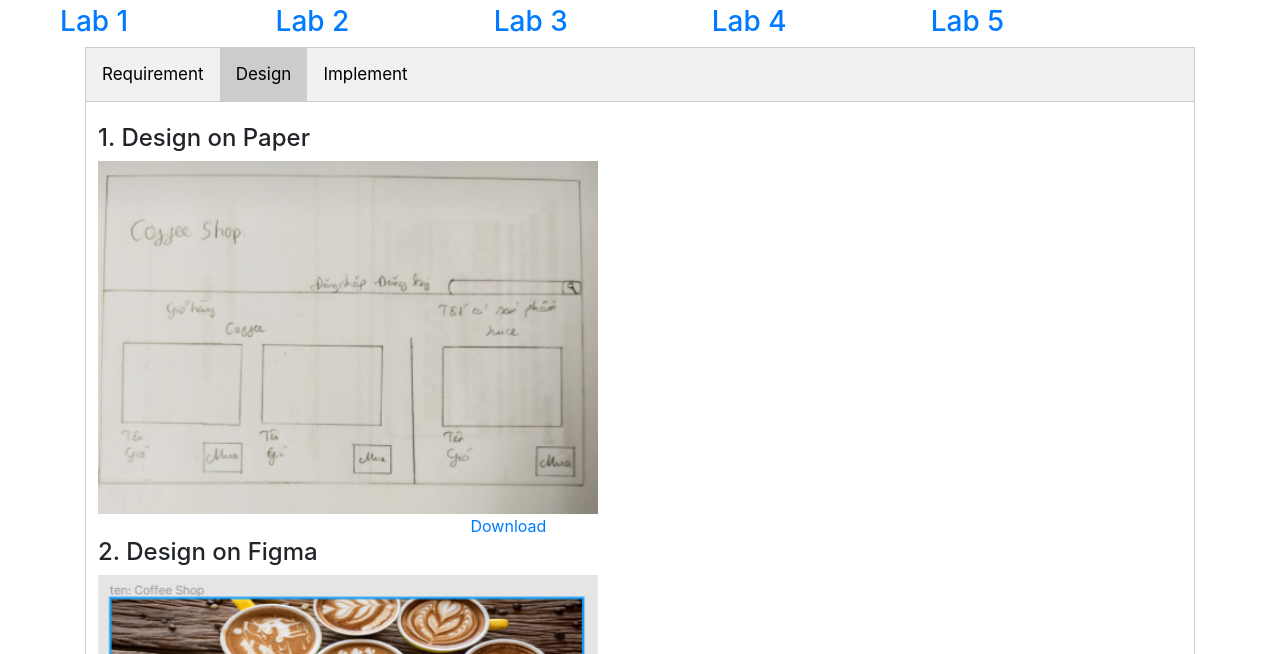
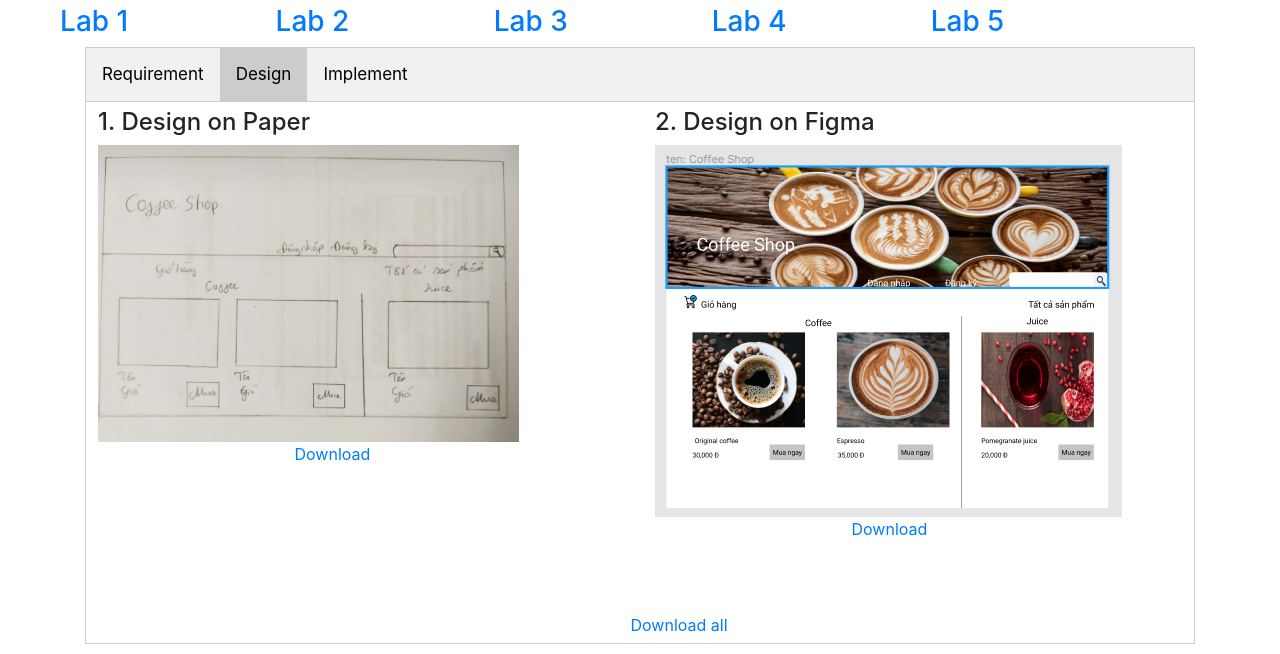
Before and after one commit to lethidieuhuong99/lethidieuhuong99.github.io, a plain HTML site: page lab1.html in a window 1280 px wide. Both pictures are taken after a click on the button "Design". Shown: the part 146-800 px from the top of the page. Drawn offline with nearby package versions, Linux system fonts and the light colour scheme.

Commit message:
Update lab1.html

```diff
--- a/lab1.html
+++ b/lab1.html
@@ -82,30 +82,30 @@
 
             <div id="Requirement" class="tabcontent">
                 <p>
-                    <b>Yêu cầu</b>: Chọn 1 đối tượng bất kỳ trong thế giới thực, ví dụ như <b>sinh viên</b>, <b>môn học</b>, <b>giảng viên</b>,… để thiết kế trên phần
+                    Chọn 1 đối tượng bất kỳ trong thế giới thực, ví dụ như <b>sinh viên</b>, <b>môn học</b>, <b>giảng viên</b>,… để thiết kế trên phần
 					mềm một chức năng trên web để <b>thêm</b>, <b>sửa</b>, <b>xóa</b>, <b>tìm kiếm</b> cho đối tượng đó.
                 </p>
             </div>
 
             <div id="Design" class="tabcontent">
-                <p>
-                    <h4 class="design"> 1. Design on Paper </h4>
-					<img src = "H.jpg" title="Design" width = 500px height 500px/></br>
-					&emsp;&emsp;&emsp;&emsp;&emsp;&emsp;&emsp;&emsp;&emsp;&emsp;&emsp;&emsp;&emsp;&emsp;&emsp;&emsp;&emsp;&emsp;&emsp;&emsp;&emsp;&emsp;&emsp;
-					<a class="download" href= "H.jpg" download = "H.jpg">Download</a>
-					&emsp;&emsp;&emsp;&emsp;&emsp;
+                <div class="row">
+                    <div class="col-sm-6">
+                        <h4 class="design"> 1. Design on Paper </h4>
+                        <img id="h" src = "H.jpg"/> <br/>
+                        &emsp;&emsp;&emsp;&emsp;&emsp;&emsp;&emsp;&emsp;&emsp;&emsp;&emsp;&emsp;
+                        <a id="d1" class="download" href= "H.jpg" download = "H.jpg">Download</a>
+                    </div>
 
-					<h4 class="design"> 2. Design on Figma </h4>
-					<img src = "H2.jpg" title="Design" width = 500px height 500px/></br>
-					&emsp;&emsp;&emsp;&emsp;&emsp;&emsp;&emsp;&emsp;&emsp;&emsp;&emsp;&emsp;&emsp;&emsp;&emsp;&emsp;&emsp;&emsp;&emsp;&emsp;&emsp;&emsp;&emsp;
-					<a class="download" href = "lab1.fig" download ="lab1.figma"> Download</a>
-					<br>
-					<br>
-					<br>
-					&emsp;&emsp;&emsp;&emsp;&emsp;&emsp;&emsp;&emsp;&emsp;&emsp;&emsp;&emsp;&emsp;&emsp;&emsp;&emsp;&emsp;&emsp;&emsp;&emsp;&emsp;&emsp;&emsp;
-					<a class ="download" href= "fix.rar"> Download all</a>
-					</h4>
-                </p>
+                    <div class="col-sm-6">
+                            <h4 class="design"> 2. Design on Figma </h4>
+                            <img id="h1" src = "H2.jpg"/>
+                            &emsp;&emsp;&emsp;&emsp;&emsp;&emsp;&emsp;&emsp;&emsp;&emsp;&emsp;&emsp;
+                            <a id="d2" class="download " href = "lab1.fig" download ="lab1.figma"> Download</a>
+                    </div>
+                </div>
+                <br/> <br/> <br/>
+                &emsp;&emsp;&emsp;&emsp;&emsp;&emsp;&emsp;&emsp;&emsp;&emsp;&emsp;&emsp;&emsp;&emsp;&emsp;&emsp;&emsp;&emsp;&emsp;&emsp;&emsp;&emsp;&emsp;&emsp;&emsp;&emsp;&emsp;&emsp;&emsp;&emsp;&emsp;&emsp;&emsp;
+                <a class ="download " href= "fix.rar"> Download all</a>
             </div>
 
             <div id="Implement" class="tabcontent">
```
